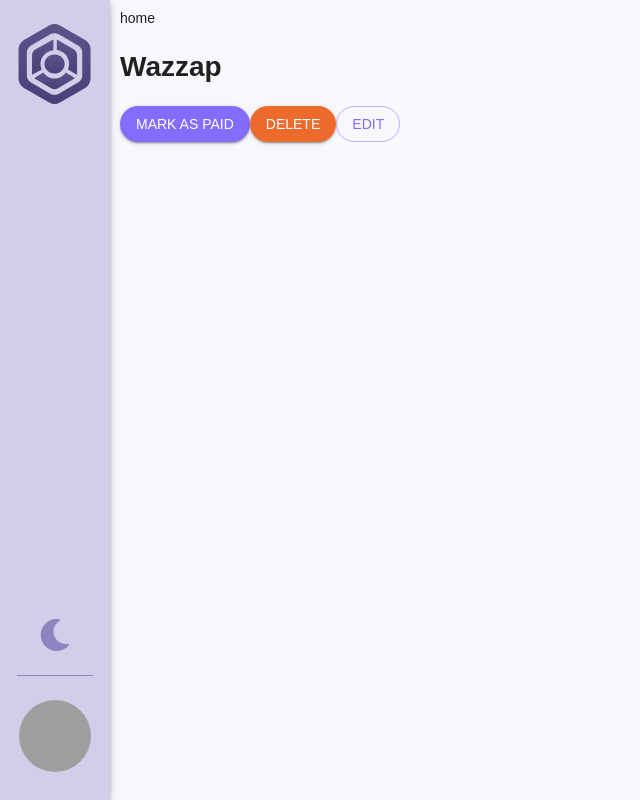
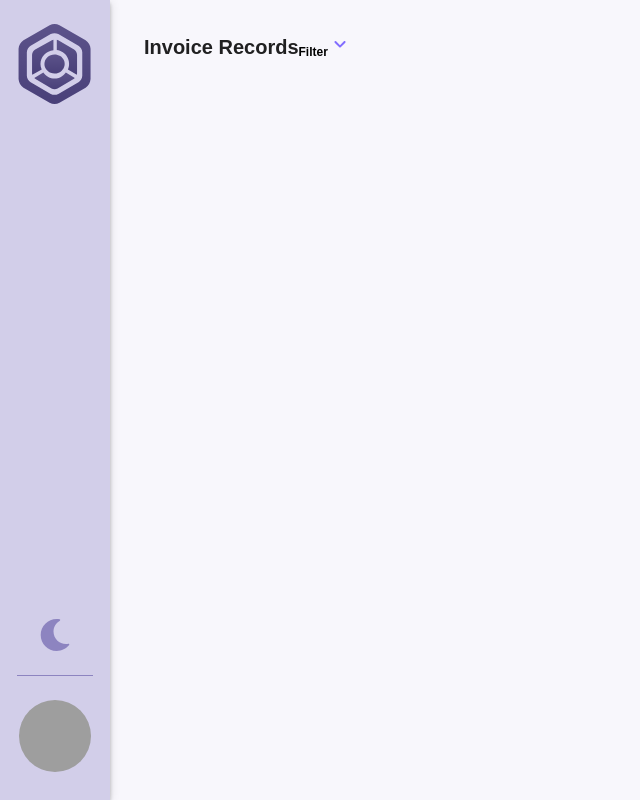
Before and after one commit to LordAldi/Invoice-UI, a React (Create React App) app: page / in a window 1280 px wide. Shown: the whole page, without its empty margins (0-640 px from the left). Built offline with nearby package versions, Linux system fonts and the light colour scheme; grey boxes are pictures that could not be loaded.

Commit message:
header not done yet

```diff
--- a/package.json
+++ b/package.json
@@ -4,6 +4,7 @@
   "private": true,
   "dependencies": {
     "@material-ui/core": "^4.11.4",
+    "@material-ui/icons": "^4.11.2",
     "@material-ui/styles": "^4.11.4",
     "@testing-library/jest-dom": "^5.11.4",
     "@testing-library/react": "^11.1.0",
--- a/src/pages/Home.js
+++ b/src/pages/Home.js
@@ -1,12 +1,124 @@
-import { Box, Button } from "@material-ui/core";
+import {
+  makeStyles,
+  Typography,
+  Popper,
+  Grow,
+  ClickAwayListener,
+  Paper,
+  MenuList,
+  MenuItem,
+  Button,
+} from "@material-ui/core";
 import React from "react";
 import { Link } from "react-router-dom";
+import ExpandMoreRoundedIcon from "@material-ui/icons/ExpandMoreRounded";
+
+const useStyles = makeStyles((theme) => ({
+  wrapper: {
+    display: "flex",
+    flexDirection: "column",
+    padding: "24px",
+  },
+  head: {
+    display: "flex",
+    flexDirection: "row",
+  },
+  title: {
+    fontWeight: 800,
+    fontSize: 20,
+  },
+  dropdownWrapper: {
+    justifyContent: "flex-end",
+    alignItems: "center",
+  },
+  dropdown: {
+    textDecoration: "none",
+    fontWeight: 600,
+    fontSize: 12,
+    color: "black",
+  },
+}));
 
 const Home = () => {
+  const classes = useStyles();
+  const [open, setOpen] = React.useState(false);
+  const anchorRef = React.useRef(null);
+  const handleToggle = () => {
+    setOpen((prevOpen) => !prevOpen);
+  };
+  const handleClose = (event) => {
+    if (anchorRef.current && anchorRef.current.contains(event.target)) {
+      return;
+    }
+    setOpen(false);
+  };
+  function handleListKeyDown(event) {
+    if (event.key === "Tab") {
+      event.preventDefault();
+      setOpen(false);
+    }
+  }
+
+  // return focus to the button when we transitioned from !open -> open
+  const prevOpen = React.useRef(open);
+  React.useEffect(() => {
+    if (prevOpen.current === true && open === false) {
+      anchorRef.current.focus();
+    }
+
+    prevOpen.current = open;
+  }, [open]);
+
   return (
-    <Box>
+    <div className={classes.wrapper}>
+      <div className={classes.head}>
+        <Typography className={classes.title}>Invoice Records</Typography>
+        <div className={classes.dropdownWrapper}>
+          <Link
+            ref={anchorRef}
+            aria-haspopup="true"
+            onClick={handleToggle}
+            className={classes.dropdown}
+          >
+            Filter
+            <ExpandMoreRoundedIcon color="primary" />
+          </Link>
+          <Popper
+            open={open}
+            anchorEl={anchorRef.current}
+            role={undefined}
+            transition
+            disablePortal
+          >
+            {({ TransitionProps, placement }) => (
+              <Grow
+                {...TransitionProps}
+                style={{
+                  transformOrigin:
+                    placement === "bottom" ? "center top" : "center bottom",
+                }}
+              >
+                <Paper>
+                  <ClickAwayListener onClickAway={handleClose}>
+                    <MenuList
+                      autoFocusItem={open}
+                      id="menu-list-grow"
+                      onKeyDown={handleListKeyDown}
+                    >
+                      <MenuItem onClick={handleClose}>Status</MenuItem>
+                      <MenuItem onClick={handleClose}>Due</MenuItem>
+                      <MenuItem onClick={handleClose}>Invoice Amount</MenuItem>
+                    </MenuList>
+                  </ClickAwayListener>
+                </Paper>
+              </Grow>
+            )}
+          </Popper>
+        </div>
+      </div>
+    </div>
+    /*    <Box>
       home{" "}
-      <h1>Wazzap</h1>
       <Link to="/login">
         <Button color="primary" variant="contained">
           Mark as paid
@@ -19,6 +131,7 @@ const Home = () => {
         Edit
       </Button>
     </Box>
+*/
   );
 };
 
--- a/src/pages/Login.js
+++ b/src/pages/Login.js
@@ -10,6 +10,7 @@ import {
   fade,
 } from "@material-ui/core";
 import HeroImg from "../assets/img/hero-login.png";
+
 const useStyles = makeStyles((theme) => ({
   heroWrapper: {
     backgroundColor: theme.palette.primary.main,
```
Also changed, not shown: 1 other file (tests, documents, lock files or other folders).
